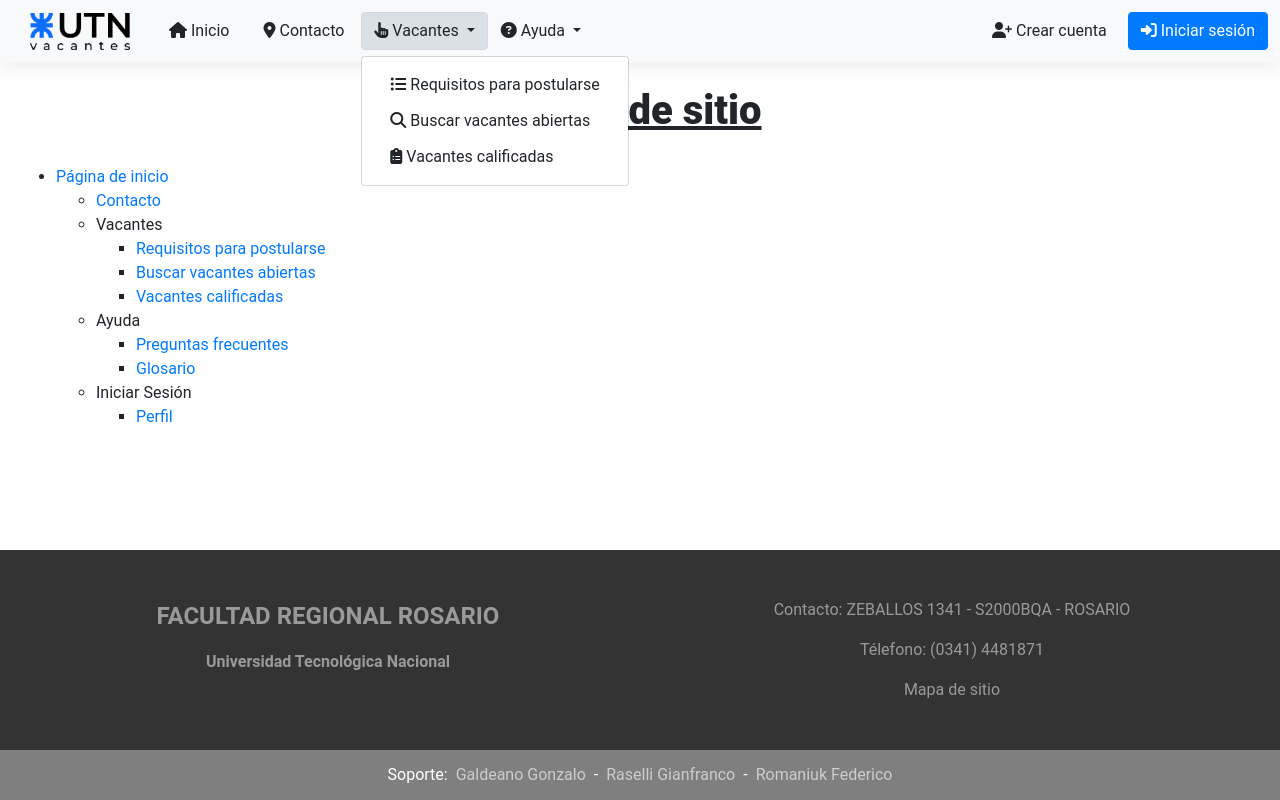
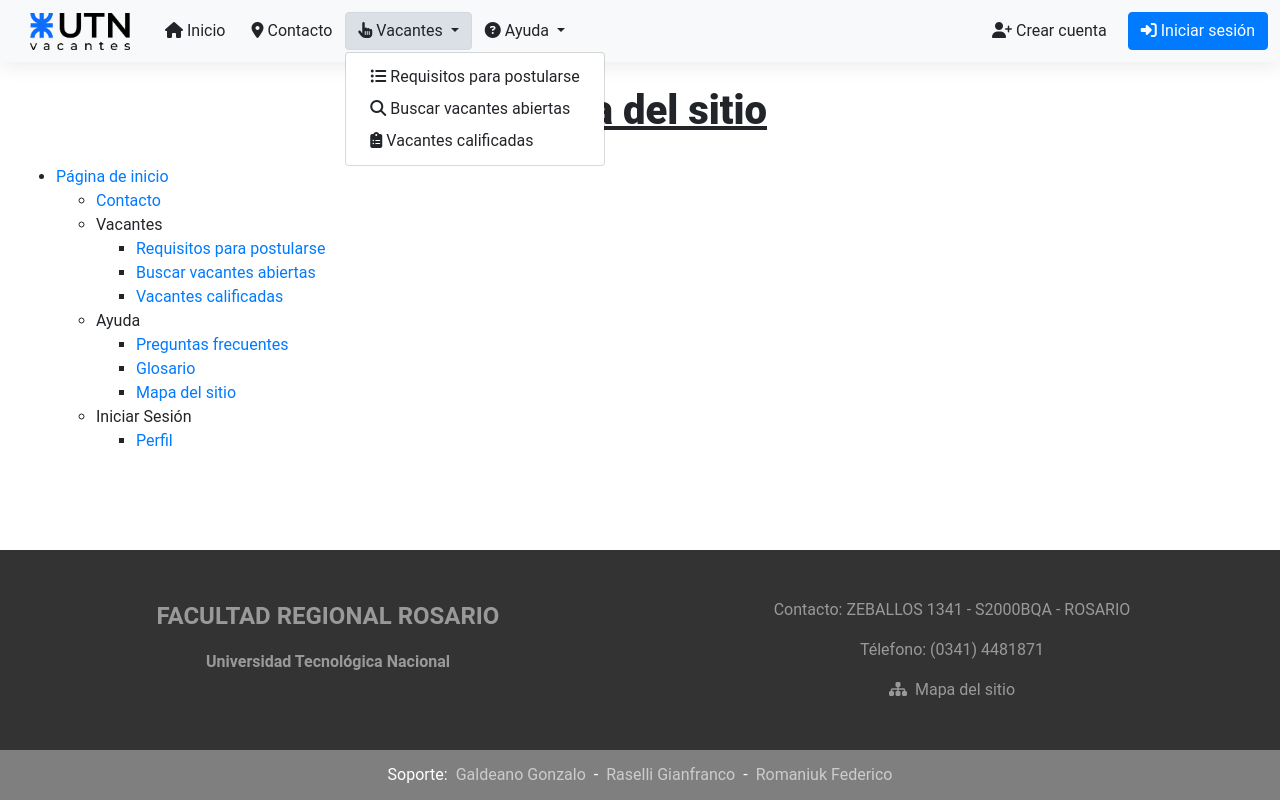
Before and after one commit to GianfrancoRaselli/entornos-graficos, a Vue app in the folder TP/client/: page /mapaSitio in a window 1280 px wide. Both pictures are taken after a click on the button "Vacantes". Built offline with nearby package versions, Linux system fonts and the light colour scheme.

Commit message:
nav signup mapa sitio

```diff
--- a/TP/client/src/components/Footer.vue
+++ b/TP/client/src/components/Footer.vue
@@ -11,7 +11,7 @@
           ZEBALLOS 1341 - S2000BQA - ROSARIO
         </p>
         <p>Télefono: (0341) 4481871</p>
-        <router-link class="link" to="/mapasitio">Mapa de sitio</router-link>
+        <router-link class="link" to="/mapaSitio"><i class="fas fa-sitemap mr-2"></i>Mapa del sitio</router-link>
       </div>
     </div>
     <div class="support-container px-5">
--- a/TP/client/src/components/Nav/NavItems.vue
+++ b/TP/client/src/components/Nav/NavItems.vue
@@ -1,15 +1,15 @@
 <template>
   <ul class="navbar-nav">
     <li class="nav-item">
-      <utn-button btnClass="btn btn-light btn-block" @click.native="cerrarNavMobile" to="/" exact>
+      <router-link class="btn btn-light btn-block" @click.native="cerrarNavMobile" to="/" exact>
         <span class="icono">
           <i class="fas fa-home mr-1"></i>
         </span>Inicio
-      </utn-button>
+      </router-link>
     </li>
     <li class="nav-item">
-      <utn-button
-        btnClass="btn btn-light btn-block"
+      <router-link
+        class="btn btn-light btn-block"
         @click.native="cerrarNavMobile"
         to="/contacto"
         exact
@@ -17,7 +17,7 @@
         <span class="icono">
           <i class="fas fa-map-marker-alt mr-1"></i>
         </span>Contacto
-      </utn-button>
+      </router-link>
     </li>
     <li class="nav-item dropdown">
       <a
@@ -33,51 +33,51 @@
         </span>Vacantes
       </a>
       <div class="dropdown-menu" aria-labelledby="navbarDropdown">
-        <utn-button
-          btnClass="dropdown-item"
+        <router-link
+          class="dropdown-item"
           v-if="!authenticated || isUsuario"
           @click.native="cerrarNavMobile"
           to="/requisitos"
           exact
         >
           <i class="fas fa-list-ul mr-1"></i>Requisitos para postularse
-        </utn-button>
-        <utn-button
-          btnClass="dropdown-item"
+        </router-link>
+        <router-link
+          class="dropdown-item"
           v-if="!authenticated || isUsuario"
           @click.native="cerrarNavMobile"
           to="/vacantes"
           exact
         >
           <i class="fas fa-search mr-1"></i>Buscar vacantes abiertas
-        </utn-button>
-        <utn-button
-          btnClass="dropdown-item"
+        </router-link>
+        <router-link
+          class="dropdown-item"
           v-if="!authenticated || isUsuario"
           @click.native="cerrarNavMobile"
           to="/ordenesMerito"
           exact
         >
           <i class="fas fa-clipboard-list mr-1"></i>Vacantes calificadas
-        </utn-button>
-        <utn-button
-          btnClass="dropdown-item"
+        </router-link>
+        <router-link
+          class="dropdown-item"
           v-if="isAdministrador || isJefeCatedra"
           @click.native="cerrarNavMobile"
           to="/administrarVacantes"
           exact
         >
           <i class="fas fa-toolbox mr-1"></i>Administrar vacantes
-        </utn-button>
-        <utn-button
-          btnClass="dropdown-item"
+        </router-link>
+        <router-link
+          class="dropdown-item"
           v-if="isAdministrador"
           @click.native="cerrarNavMobile"
           to="/agregarVacante"
           exact
         >
           <i class="fas fa-plus-circle mr-1"></i>Agregar vacante
-        </utn-button>
+        </router-link>
       </div>
     </li>
     <li class="nav-item dropdown" v-if="isAdministrador">
@@ -94,27 +94,27 @@
         </span>Cátedras
       </a>
       <div class="dropdown-menu" aria-labelledby="navbarDropdown">
-        <utn-button
-          btnClass="dropdown-item"
+        <router-link
+          class="dropdown-item"
           @click.native="cerrarNavMobile"
           to="/administrarCatedras"
           exact
         >
           <i class="fas fa-book-open mr-1"></i>Administrar cátedras
-        </utn-button>
-        <utn-button
-          btnClass="dropdown-item"
+        </router-link>
+        <router-link
+          class="dropdown-item"
           @click.native="cerrarNavMobile"
           to="/agregarCatedra"
           exact
         >
           <i class="fas fa-plus-circle mr-1"></i>Agregar cátedra
-        </utn-button>
+        </router-link>
       </div>
     </li>
     <li class="nav-item" v-if="isAdministrador">
-      <utn-button
-        btnClass="btn btn-light btn-block"
+      <router-link
+        class="btn btn-light btn-block"
         @click.native="cerrarNavMobile"
         to="/verificarIdentidades"
         exact
@@ -122,7 +122,7 @@
         <span class="icono">
           <i class="fas fa-user-check mr-1"></i>
         </span>Identidades
-      </utn-button>
+      </router-link>
     </li>
     <li class="nav-item dropdown">
       <a
@@ -138,17 +138,20 @@
         </span>Ayuda
       </a>
       <div class="dropdown-menu" aria-labelledby="navbarDropdown">
-        <utn-button
-          btnClass="dropdown-item"
+        <router-link
+          class="dropdown-item"
           @click.native="cerrarNavMobile"
           to="/preguntasFrecuentes"
           exact
         >
           <i class="fas fa-question mr-1"></i>Preguntas frecuentes
-        </utn-button>
-        <utn-button btnClass="dropdown-item" @click.native="cerrarNavMobile" to="/glosario" exact>
+        </router-link>
+        <router-link class="dropdown-item" @click.native="cerrarNavMobile" to="/glosario" exact>
           <i class="fas fa-info mr-1"></i>Glosario
-        </utn-button>
+        </router-link>
+        <router-link class="dropdown-item" @click.native="cerrarNavMobile" to="/mapaSitio" exact>
+          <i class="fas fa-sitemap mr-1"></i>Mapa del sitio
+        </router-link>
       </div>
     </li>
   </ul>
@@ -174,9 +177,6 @@
 </script>
 
 <style scoped>
-.dropdown{
-  margin-top:.25rem;
-}
 @media (min-width: 992px) and (max-width: 1180px) {
   .icono {
     display: none;
--- a/TP/client/src/components/SignUp.vue
+++ b/TP/client/src/components/SignUp.vue
@@ -214,7 +214,8 @@
 
         if (
           this.user.dni &&
-          this.user.dni.length <= 15 &&
+          this.user.dni.length >= 7 &&
+          this.user.dni.length <= 10 &&
           !isNaN(this.user.dni)
         ) {
           this.errorDNI = "";
@@ -274,7 +275,7 @@
 
         if (
           this.user.telefono &&
-          this.user.telefono.length <= 60 &&
+          this.user.telefono.length <= 14 &&
           !isNaN(this.user.telefono)
         ) {
           this.errorTelefono = "";
--- a/TP/client/src/router.js
+++ b/TP/client/src/router.js
@@ -23,7 +23,7 @@
       component: () => import('@/views/Inicio.vue'),
     },
     {
-      path: '/mapasitio',
+      path: '/mapaSitio',
       name: 'Mapa de Sitio',
       component: () => import('@/views/SiteMap.vue'),
     },
--- a/TP/client/src/views/EditarPerfil.vue
+++ b/TP/client/src/views/EditarPerfil.vue
@@ -108,7 +108,7 @@
                   placeholder="Teléfono"
                   class="form-control"
                   :class="{ errorClass: errorTelefono }"
-                  maxlength="60"
+                  maxlength="14"
                   required
                 />
                 <medium class="form-text text-muted" v-if="errorTelefono">
@@ -247,7 +247,7 @@
 
         if (
           this.user.telefono &&
-          this.user.telefono.length <= 60 &&
+          this.user.telefono.length <= 14 &&
           !isNaN(this.user.telefono)
         ) {
           this.errorTelefono = "";
--- a/TP/client/src/views/PreguntasFrecuentes.vue
+++ b/TP/client/src/views/PreguntasFrecuentes.vue
@@ -32,7 +32,7 @@
 
             <li
               class="list-step"
-            >A continuación se desplegará un formulario. Todos los campos son obligatorios</li>
+            >A continuación se desplegará un formulario. Todos los campos son obligatorios.</li>
             <img
               class="help-img"
               src="../assets/ayuda/registro2.jpg"
@@ -41,11 +41,11 @@
 
             <li
               class="list-step mt-3"
-            >Una vez completados todos los campos, hacer click en el botón de crear cuenta</li>
+            >Una vez completados todos los campos, hacer click en el botón de crear cuenta.</li>
 
             <li
               class="list-step mt-3"
-            >Listo! Su cuenta será verificada por un administrador, este proceso puede demorar algunos días</li>
+            >Listo! Su cuenta será verificada por un administrador, este proceso puede demorar algunos días.</li>
           </ol>
         </div>
       </div>
@@ -66,7 +66,7 @@
         <div class="card-body">
           <ol>
             <li class="list-step">
-              En la pestaña ubicada en la esquina superior derecha, donde se encuentra nuestro nombre de usuario, ingresar a la sección del perfil
+              En la pestaña ubicada en la esquina superior derecha, donde se encuentra nuestro nombre de usuario, ingresar a la sección del perfil.
               <br />
               <img
                 class="help-img"
@@ -75,7 +75,7 @@
               />
             </li>
             <li class="list-step">
-              En dicha sección podremos editar nuestros datos, cargar un nuevo CV, o ver el actual
+              En dicha sección podremos editar nuestros datos, cargar un nuevo CV, o ver el actual.
               <br />
               <img
                 class="help-img"
@@ -108,12 +108,12 @@
         <div class="card-body">
           <ol>
             <li class="list-step">
-              Usted puede revisar en la sección de inicio cuáles cátedras tienen sus últimas vacantes disponibles. Allí puede hacer click en el botón de "Postularme"
+              Usted puede revisar en la sección de inicio cuáles cátedras tienen sus últimas vacantes disponibles. Allí puede hacer click en el botón de "Postularme".
               <br />
               <img class="help-img" src="../assets/ayuda/postularme1.jpg" alt="Donde postularme" />
             </li>
             <li class="list-step mt-3">
-              En caso de que la cátedra deseada no se encuentre en la página de inicio, usted puede dirigirse a Vacantes -> Buscar Vacantes, y postularse a la cátedra que desee.
+              En caso de que la cátedra deseada no se encuentre en la página de inicio, usted puede dirigirse a "Vacantes" -> "Buscar Vacantes", y postularse a la cátedra que tenga vacantes abiertas.
               <br />
               <img
                 class="help-img"
@@ -146,7 +146,7 @@
         <div class="card-body">
           <ul>
             <li class="list-step">
-              Desde su perfil, usted puede revisar a que vacantes se encuentra postulado
+              Desde su perfil, usted puede revisar a que vacantes se encuentra postulado.
               <br />
               <img
                 class="help-img"
@@ -179,7 +179,7 @@
         <div class="card-body">
           <ul>
             <li class="list-step">
-              Desde su perfil, usted puede revisar a que vacantes se encuentra postulado, desde allí puede realizar la acción "Darme de baja"
+              Desde su perfil, usted puede revisar a que vacantes se encuentra postulado, desde allí puede realizar la acción "Darme de baja" en las vacantes que aún se encuentren abiertas.
               <br />
               <img
                 class="help-img"
@@ -188,7 +188,7 @@
               />
             </li>
             <li class="list-step">
-              También puede buscar en la lista de vacantes la cátedra en la cual se encuentra postulado, y hacer click en "Darme de baja"
+              También puede buscar en la lista de vacantes la cátedra en la cual se encuentra postulado, y en caso de que la vacante no haya cerrado, hacer click en "Darme de baja".
               <br />
               <img class="help-img" src="../assets/ayuda/darmedebaja1.jpg" alt="Donde postularme" />
             </li>
--- a/TP/client/src/views/SiteMap.vue
+++ b/TP/client/src/views/SiteMap.vue
@@ -1,31 +1,61 @@
 <template>
   <div class="sitemap-container">
-    <p class="title mb-4">Mapa de sitio</p>
+    <p class="title mb-4">Mapa del sitio</p>
     <ul>
-      <li><router-link class="sitemap-link" to="/">Página de inicio</router-link></li>
+      <li>
+        <router-link class="sitemap-link" to="/">Página de inicio</router-link>
+      </li>
       <ul>
-        <li><router-link class="sitemap-link" to="/contacto">Contacto</router-link></li>
+        <li>
+          <router-link class="sitemap-link" to="/contacto">Contacto</router-link>
+        </li>
         <li>Vacantes</li>
         <ul>
-            <li v-if="!isJefeCatedra"><router-link class="sitemap-link" to="/requisitos">Requisitos para postularse</router-link></li>
-            <li v-if="!isJefeCatedra"><router-link class="sitemap-link" to="/vacantes">Buscar vacantes abiertas</router-link></li>
-            <li v-if="!isJefeCatedra"><router-link class="sitemap-link" to="/ordenesMerito">Vacantes calificadas</router-link></li>
-            <li v-if="isJefeCatedra"><router-link class="sitemap-link" to="/administrarVacantes">Administrar vacantes</router-link></li>
+          <li v-if="!authenticated || isUsuario">
+            <router-link class="sitemap-link" to="/requisitos">Requisitos para postularse</router-link>
+          </li>
+          <li v-if="!authenticated || isUsuario">
+            <router-link class="sitemap-link" to="/vacantes">Buscar vacantes abiertas</router-link>
+          </li>
+          <li v-if="!authenticated || isUsuario">
+            <router-link class="sitemap-link" to="/ordenesMerito">Vacantes calificadas</router-link>
+          </li>
+          <li v-if="isAdministrador || isJefeCatedra">
+            <router-link class="sitemap-link" to="/administrarVacantes">Administrar vacantes</router-link>
+          </li>
+          <li v-if="isAdministrador">
+            <router-link class="sitemap-link" to="/agregarVacante">Agregar vacante</router-link>
+          </li>
         </ul>
-        <li v-if="isAdministrador"><router-link class="sitemap-link" to="/verificarIdentidades">Identidades</router-link></li>
         <li v-if="isAdministrador">Cátedras</li>
         <ul v-if="isAdministrador">
-            <li><router-link class="sitemap-link" to="/administrarCatedras">Administrar cátedras</router-link></li>
-            <li><router-link class="sitemap-link" to="/agregarCatedra">Agregar cátedra</router-link></li>
+          <li>
+            <router-link class="sitemap-link" to="/administrarCatedras">Administrar cátedras</router-link>
+          </li>
+          <li>
+            <router-link class="sitemap-link" to="/agregarCatedra">Agregar cátedra</router-link>
+          </li>
         </ul>
+        <li v-if="isAdministrador">
+          <router-link class="sitemap-link" to="/verificarIdentidades">Identidades</router-link>
+        </li>
         <li>Ayuda</li>
         <ul>
-            <li><router-link class="sitemap-link" to="/preguntasFrecuentes">Preguntas frecuentes</router-link></li>
-            <li><router-link class="sitemap-link" to="/glosario">Glosario</router-link></li>
+          <li>
+            <router-link class="sitemap-link" to="/preguntasFrecuentes">Preguntas frecuentes</router-link>
+          </li>
+          <li>
+            <router-link class="sitemap-link" to="/glosario">Glosario</router-link>
+          </li>
+          <li>
+            <router-link class="sitemap-link" to="/mapaSitio">Mapa del sitio</router-link>
+          </li>
         </ul>
         <li>Iniciar Sesión</li>
         <ul>
-            <li><router-link class="sitemap-link" to="/perfil">Perfil</router-link></li>
+          <li>
+            <router-link class="sitemap-link" to="/perfil">Perfil</router-link>
+          </li>
         </ul>
       </ul>
     </ul>
@@ -43,17 +73,17 @@
       isJefeCatedra: "isJefeCatedra",
       isUsuario: "isUsuario"
     })
-  },
   }
+};
 </script>
 
 <style scoped>
-  .sitemap-container{
+.sitemap-container {
   margin: 1rem;
   display: flex;
   flex-direction: column;
 }
-  .sitemap-link{
+.sitemap-link {
   color: RGBA(0, 122, 255, 1);
 }
 .title {
@@ -62,5 +92,4 @@
   text-decoration: underline;
   text-align: center;
 }
-
 </style>
```
Also changed, not shown: 2 other files (tests, documents, lock files or other folders). Lines whose indentation alone changed are shown as unchanged.
